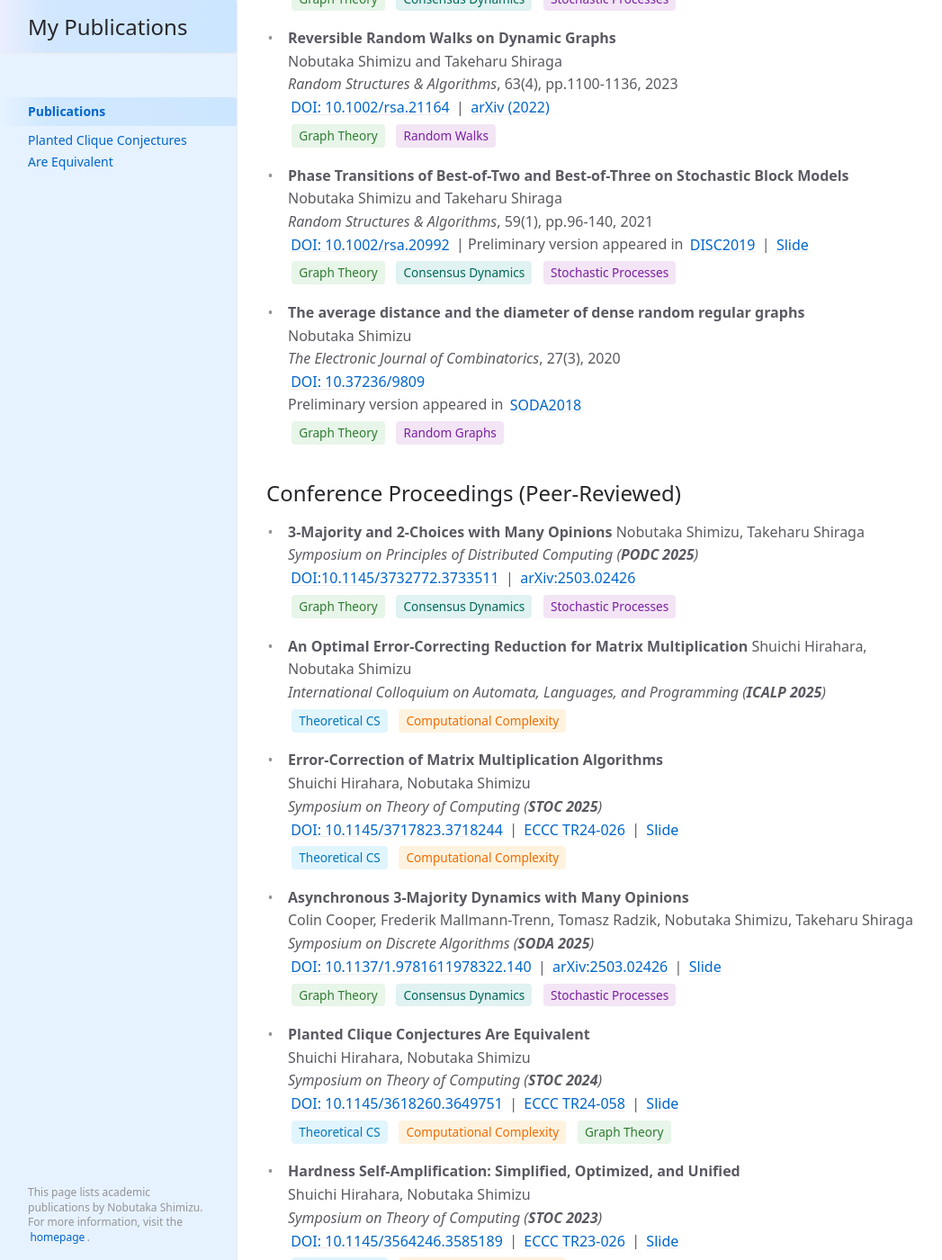
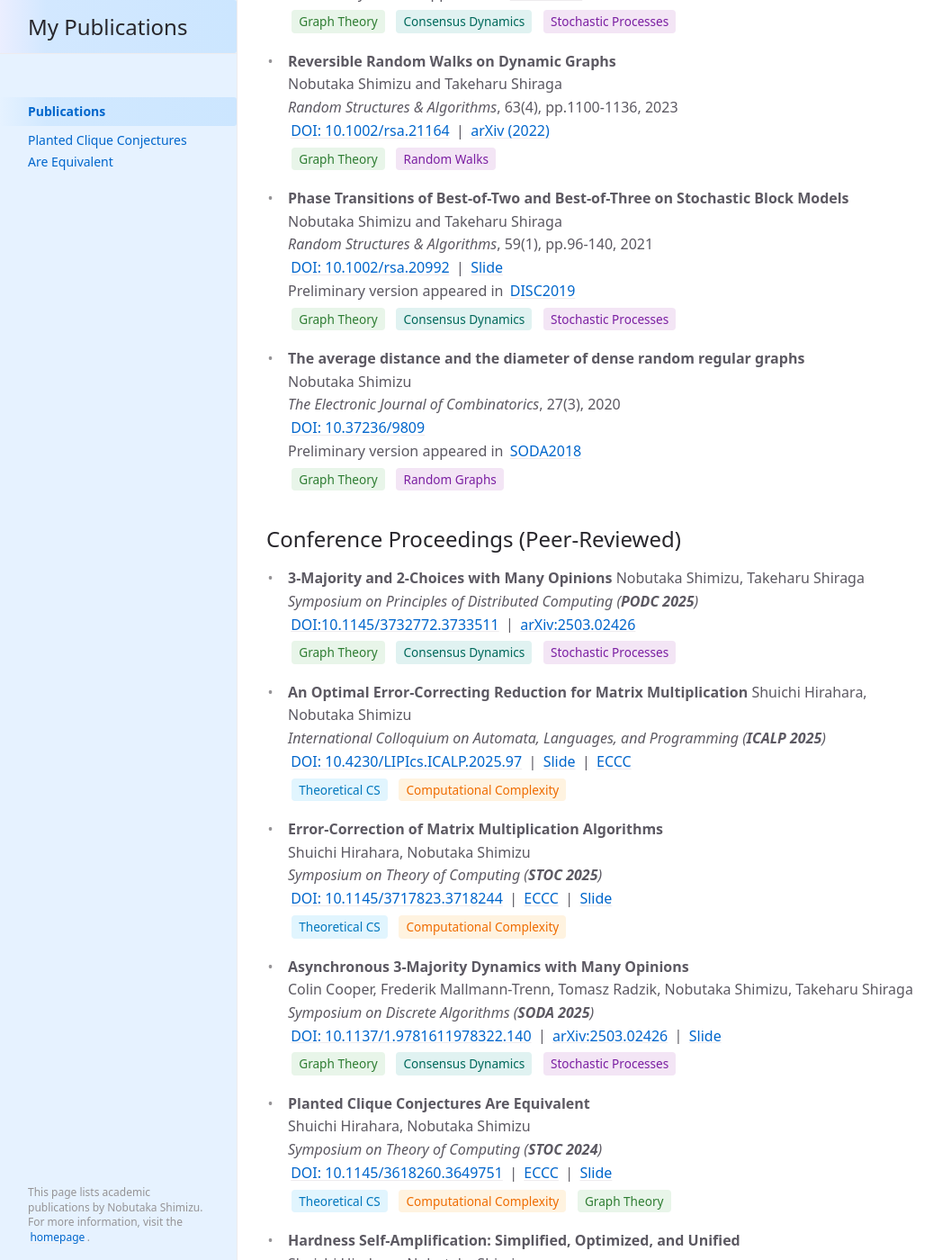
Before and after one commit to NobutakaShimizu/mypapers, a Jekyll site: the page built from index.md, in a window 1280 px wide and 1400 px high, scrolled down 674 px. Shown: the whole window at 90% size, without its empty margins (0-1047 px from the left). Built offline with Jekyll 4.4.1, drawn with Linux system fonts in a browser that asks for light colours; cached includes are drawn as plain includes; some of the changed text lies outside the part shown.

Commit message:
学術出版物リストにおいて、複数の論文のスライドリンクを追加し、情報の整合性を強化。また、検索データにおいても関連情報を更新し、視認性を改善。これにより、研究成果へのアクセスが向上した。

```diff
--- a/index.md
+++ b/index.md
@@ -14,14 +14,14 @@ This publication list includes peer-reviewed journal articles, conference procee
 - **How Many Vertices Does a Random Walk Miss in a Network with a Moderately Increasing Number of Vertices?**
   Shuji Kijima, Nobutaka Shimizu, and Takeharu Shiraga
   *MATHEMATICS OF OPERATIONS RESEARCH*, 2025 <br>
-  [DOI: 10.1287/moor.2023.0060](https://pubsonline.informs.org/doi/full/10.1287/moor.2023.0060) | [arXiv (2021)](https://arxiv.org/abs/2008.10837) | [Slide](https://speakerdeck.com/nobushimi/how-many-vertices-does-a-random-walk-miss-in-a-network-with-moderately-increasing-the-number-of-vertices)
+  [DOI: 10.1287/moor.2023.0060](https://pubsonline.informs.org/doi/full/10.1287/moor.2023.0060) | [arXiv (2021)](https://arxiv.org/abs/2008.10837) | [Slide](https://speakerdeck.com/nobushimi/how-many-vertices-does-a-random-walk-miss-in-a-network-with-moderately-increasing-the-number-of-vertices) <br>
   Preliminary version appeared in [SODA2021](https://epubs.siam.org/doi/abs/10.1137/1.9781611976465.8?mobileUi=0)  <br>
   <span class="paper-tag randomized">Random Walks</span>
 
 - **Quasi-majority Functional Voting on Expander Graphs**
   Nobutaka Shimizu and Takeharu Shiraga
   *Random Structures & Algorithms*, 65(4), pp.613-643, 2024  <br>
-  [DOI: 10.1002/rsa.21224](https://onlinelibrary.wiley.com/doi/abs/10.1002/rsa.21224) | [arXiv (2022)](https://arxiv.org/abs/2002.07411) | [Slide](https://speakerdeck.com/nobushimi/quasi-majority-functional-voting-on-expander-graphs)
+  [DOI: 10.1002/rsa.21224](https://onlinelibrary.wiley.com/doi/abs/10.1002/rsa.21224) | [arXiv (2022)](https://arxiv.org/abs/2002.07411) | [Slide](https://speakerdeck.com/nobushimi/quasi-majority-functional-voting-on-expander-graphs) <br>
   Preliminary version appeared in [ICALP2020](https://drops.dagstuhl.de/entities/document/10.4230/LIPIcs.ICALP.2020.97)  <br>
   <span class="paper-tag graphs">Graph Theory</span> <span class="paper-tag consensus">Consensus Dynamics</span> <span class="paper-tag randomized">Stochastic Processes</span>
 
@@ -34,14 +34,15 @@ This publication list includes peer-reviewed journal articles, conference procee
 - **Phase Transitions of Best-of-Two and Best-of-Three on Stochastic Block Models**
   Nobutaka Shimizu and Takeharu Shiraga
   *Random Structures & Algorithms*, 59(1), pp.96-140, 2021
-  [DOI: 10.1002/rsa.20992](https://onlinelibrary.wiley.com/doi/abs/10.1002/rsa.20992) | Preliminary version appeared in [DISC2019](https://drops.dagstuhl.de/entities/document/10.4230/LIPIcs.DISC.2019.32) | [Slide](https://speakerdeck.com/nobushimi/phase-transitions-of-best-of-two-and-best-of-three-on-stochastic-block-models)
+  [DOI: 10.1002/rsa.20992](https://onlinelibrary.wiley.com/doi/abs/10.1002/rsa.20992) | [Slide](https://speakerdeck.com/nobushimi/phase-transitions-of-best-of-two-and-best-of-three-on-stochastic-block-models) <br>
+  Preliminary version appeared in [DISC2019](https://drops.dagstuhl.de/entities/document/10.4230/LIPIcs.DISC.2019.32) <br>
   <span class="paper-tag graphs">Graph Theory</span> <span class="paper-tag consensus">Consensus Dynamics</span> <span class="paper-tag randomized">Stochastic Processes</span>
 
 - **The average distance and the diameter of dense random regular graphs**
   Nobutaka Shimizu
   *The Electronic Journal of Combinatorics*, 27(3), 2020
-  [DOI: 10.37236/9809](https://www.combinatorics.org/ojs/index.php/eljc/article/view/v27i3p62)
-  Preliminary version appeared in [SODA2018](https://epubs.siam.org/doi/abs/10.1137/1.9781611975031.126)
+  [DOI: 10.37236/9809](https://www.combinatorics.org/ojs/index.php/eljc/article/view/v27i3p62) <br>
+  Preliminary version appeared in [SODA2018](https://epubs.siam.org/doi/abs/10.1137/1.9781611975031.126)   <br>
   <span class="paper-tag graphs">Graph Theory</span> <span class="paper-tag randomized">Random Graphs</span>
 
 ## Conference Proceedings (Peer-Reviewed)
@@ -54,14 +55,15 @@ This publication list includes peer-reviewed journal articles, conference procee
 
 - **An Optimal Error-Correcting Reduction for Matrix Multiplication**
   Shuichi Hirahara, Nobutaka Shimizu
-  *International Colloquium on Automata, Languages, and Programming (**ICALP 2025**)*
+  *International Colloquium on Automata, Languages, and Programming (**ICALP 2025**)* <br>
+  [DOI: 10.4230/LIPIcs.ICALP.2025.97](https://drops.dagstuhl.de/entities/document/10.4230/LIPIcs.ICALP.2025.97) | [Slide](https://nobutakashimizu.github.io/icalp25_slide/1) | [ECCC](https://eccc.weizmann.ac.il/report/2025/066/) <br>
   <span class="paper-tag theory">Theoretical CS</span> <span class="paper-tag complexity">Computational Complexity</span>
 
 - **Error-Correction of Matrix Multiplication Algorithms**
   Shuichi Hirahara, Nobutaka Shimizu
   *Symposium on Theory of Computing (**STOC 2025**)*   <br>
   [DOI: 10.1145/3717823.3718244](https://dl.acm.org/doi/10.1145/3717823.3718244) |
-  [ECCC TR24-026](https://eccc.weizmann.ac.il/report/2024/026/) | [Slide](https://nobutakashimizu.github.io/stoc25_slide) <br>
+  [ECCC](https://eccc.weizmann.ac.il/report/2024/026/) | [Slide](https://nobutakashimizu.github.io/stoc25_slide)  <br>
   <span class="paper-tag theory">Theoretical CS</span> <span class="paper-tag complexity">Computational Complexity</span>
 
 - **Asynchronous 3-Majority Dynamics with Many Opinions**
@@ -73,19 +75,19 @@ This publication list includes peer-reviewed journal articles, conference procee
 - **Planted Clique Conjectures Are Equivalent**
   Shuichi Hirahara, Nobutaka Shimizu
   *Symposium on Theory of Computing (**STOC 2024**)*
-  [DOI: 10.1145/3618260.3649751](https://dl.acm.org/doi/abs/10.1145/3618260.3649751) | [ECCC TR24-058](https://eccc.weizmann.ac.il/report/2024/058/) | [Slide](https://speakerdeck.com/nobushimi/planted-clique-conjectures-are-equivalent)
+  [DOI: 10.1145/3618260.3649751](https://dl.acm.org/doi/abs/10.1145/3618260.3649751) | [ECCC](https://eccc.weizmann.ac.il/report/2024/058/) | [Slide](https://speakerdeck.com/nobushimi/planted-clique-conjectures-are-equivalent)
   <span class="paper-tag theory">Theoretical CS</span> <span class="paper-tag complexity">Computational Complexity</span> <span class="paper-tag graphs">Graph Theory</span>
 
 - **Hardness Self-Amplification: Simplified, Optimized, and Unified**
   Shuichi Hirahara, Nobutaka Shimizu
   *Symposium on Theory of Computing (**STOC 2023**)*
-  [DOI: 10.1145/3564246.3585189](https://dl.acm.org/doi/10.1145/3564246.3585189) | [ECCC TR23-026](https://eccc.weizmann.ac.il/report/2023/026/) | [Slide](https://speakerdeck.com/nobushimi/hardness-self-amplification-simplified-optimized-and-unified)
+  [DOI: 10.1145/3564246.3585189](https://dl.acm.org/doi/10.1145/3564246.3585189) | [ECCC](https://eccc.weizmann.ac.il/report/2023/026/) | [Slide](https://speakerdeck.com/nobushimi/hardness-self-amplification-simplified-optimized-and-unified)
   <span class="paper-tag theory">Theoretical CS</span> <span class="paper-tag complexity">Computational Complexity</span>
 
 - **Hardness Self-Amplification from Feasible Hard-Core Sets**
   Shuichi Hirahara, Nobutaka Shimizu
   *Foundations of Computer Science (**FOCS 2022**)*
-  [DOI: 10.1109/FOCS54457.2022.00083](https://ieeexplore.ieee.org/document/9996925) | [ECCC TR22-108](https://eccc.weizmann.ac.il/report/2022/108/) | [Slide](https://speakerdeck.com/nobushimi/hardness-self-amplification-from-feasible-hard-core-sets)
+  [DOI: 10.1109/FOCS54457.2022.00083](https://ieeexplore.ieee.org/document/9996925) | [ECCC](https://eccc.weizmann.ac.il/report/2022/108/) | [Slide](https://speakerdeck.com/nobushimi/hardness-self-amplification-from-feasible-hard-core-sets)
   <span class="paper-tag theory">Theoretical CS</span> <span class="paper-tag complexity">Computational Complexity</span>
 
 - **Nearly Optimal Average-Case Complexity of Counting Bicliques Under SETH**
```
Also changed, not shown: 2 other files.
